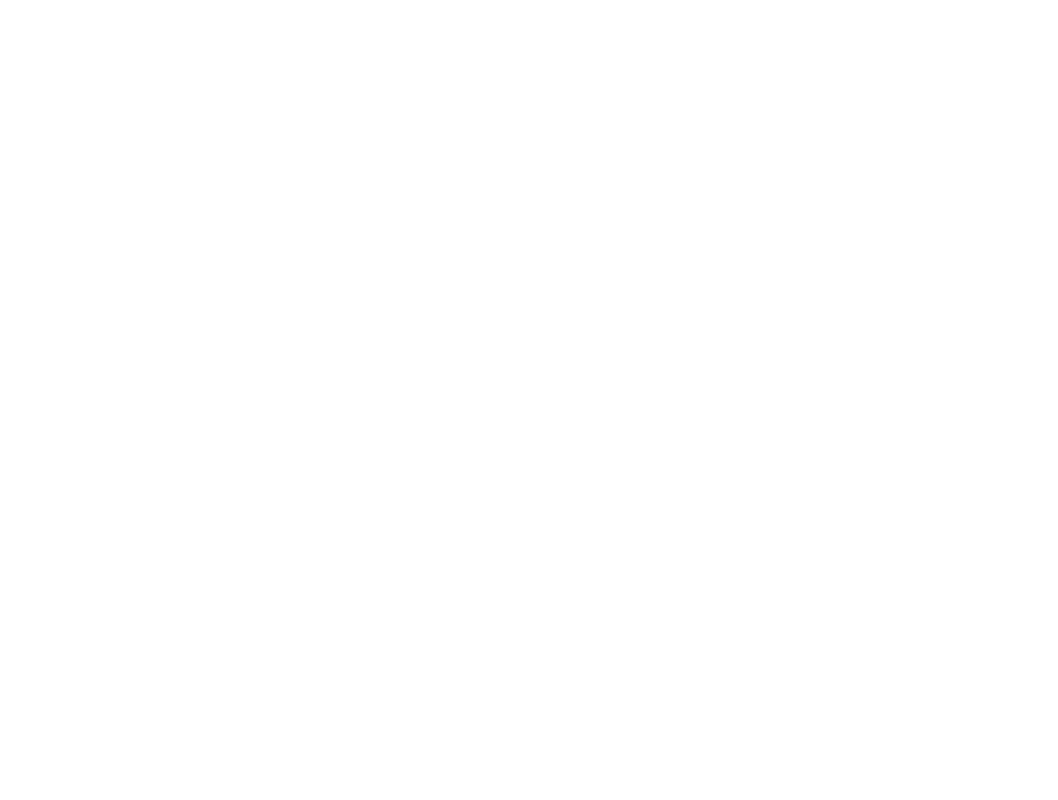
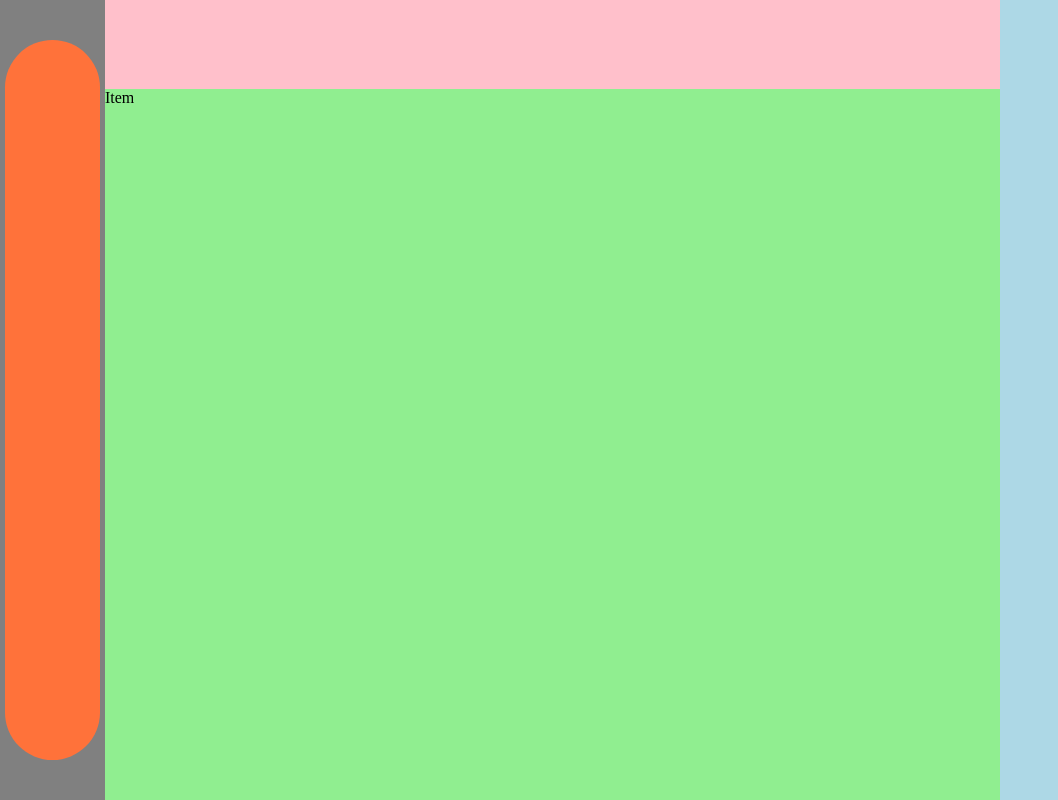
Before and after one commit to mtwangyugeng/meal-plan, a Svelte app: page / in a window 1280 px wide. Shown: the whole page, without its empty margins (0-1058 px from the left). Built offline with nearby package versions, Linux system fonts and the light colour scheme.

Commit message:
Layout update

```diff
--- a/src/App.svelte
+++ b/src/App.svelte
@@ -1,12 +1,10 @@
 <script>
-import {searchRegex} from "./stores/Search";
-import {currTab} from "./stores/Tab";
+import MainContainer from "./layouts/MainContainer.svelte";
 
-$: console.log($searchRegex);
-$: console.log($currTab);
 </script>
 
 <main>
+	<MainContainer />
 </main>
 
 <style>
--- /dev/null
+++ b/src/layouts/ItemsContainer.svelte
@@ -0,0 +1,7 @@
+<script>
+
+</script>
+
+<div class="ItemsContainer">
+    Item
+</div>
--- /dev/null
+++ b/src/layouts/LeftBar/LeftBar.svelte
@@ -0,0 +1,24 @@
+<script>
+
+</script>
+
+<div class="LeftBar">
+    <div class="container">
+
+    </div>
+</div>
+
+<style>
+    .LeftBar {
+        display: flex;
+        justify-content: center;
+        align-items: center;
+    }
+
+    .container {
+        height: 90%;
+        width: 90%;
+        background-color: rgb(255, 114, 58);
+        border-radius: 50px;
+    }
+</style>
--- /dev/null
+++ b/src/layouts/MainContainer.svelte
@@ -0,0 +1,57 @@
+<script>
+import ItemsContainer from "./ItemsContainer.svelte";
+import LeftBar from "./LeftBar/LeftBar.svelte";
+import SearchBar from "./SearchBar.svelte";
+import ShoppingList from "./ShoppingList.svelte";
+
+
+</script>
+
+<section>
+    <LeftBar />
+    <div class="MidContainer">
+        <SearchBar />
+        <ItemsContainer />
+    </div>
+    <ShoppingList />
+</section>
+
+
+<style>
+    section {
+        display: flex;
+        /* justify-content: space-between; */
+
+        background-color: black;
+        height: 100%;
+        width: 100%;
+    }
+
+    section > :global(.LeftBar) {
+        background-color: grey;
+        width: 150px;
+    }
+
+    section > :global(.ShoppingList) {
+        background-color: lightblue;
+        width: 400px;
+    }
+
+    .MidContainer {
+        background-color: lightgrey;
+        width: 100%;
+        display: flex;
+        flex-direction: column;
+    }
+
+    .MidContainer > :global(.SearchBar) {
+        background-color: pink;
+        height: 100px;
+    }
+
+    .MidContainer > :global(.ItemsContainer) {
+        background-color: lightgreen;
+        height: 100%;
+        overflow: auto;
+    }
+</style>
--- /dev/null
+++ b/src/layouts/SearchBar.svelte
@@ -0,0 +1,6 @@
+<script>
+
+</script>
+
+<div class="SearchBar">
+</div>
--- /dev/null
+++ b/src/layouts/ShoppingList.svelte
@@ -0,0 +1,6 @@
+<script>
+
+</script>
+
+<div class="ShoppingList">
+</div>
```
Also changed, not shown: src/layouts/LeftBar/Tabs.svelte (added).
